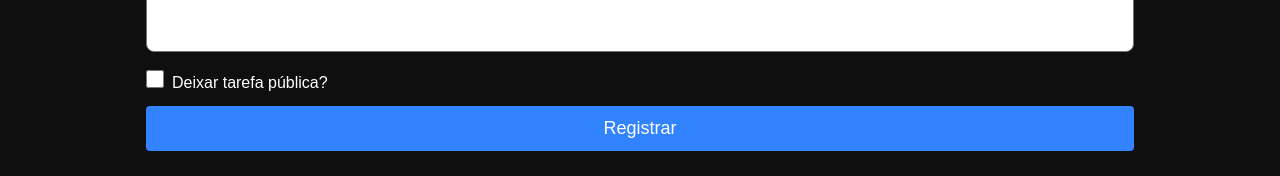
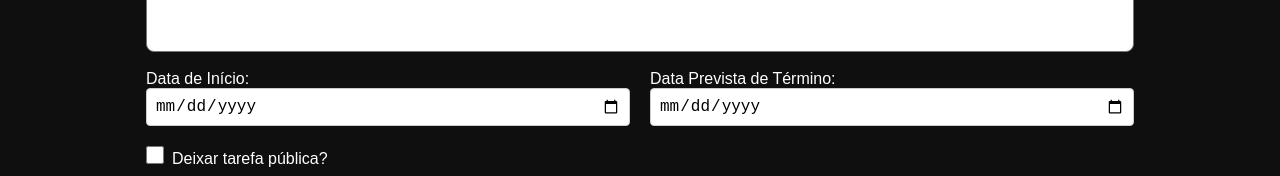
Before and after one commit to CristianoSFMothe/TaskMaster, a Next.js app: page /dashboard in a window 1280 px wide. Shown: the part 278-454 px from the top of the page. Built offline with nearby package versions, Linux system fonts and the light colour scheme; no server answers; the database is empty; sample sign-in values are in the browser's storage.

Commit message:
refactor: Refatorações de melhoria

```diff
--- a/src/components/toast/customToast.tsx
+++ b/src/components/toast/customToast.tsx
@@ -24,6 +24,7 @@ export const CustomToast: React.FC<CustomToastProps> = ({ message, type }) => {
     progressStyle: {
       background: type === 'error' ? '#EA3140' : undefined,
     },
+    closeButton: false
   };
 
   switch (type) {
--- a/src/pages/_app.tsx
+++ b/src/pages/_app.tsx
@@ -3,14 +3,18 @@ import type { AppProps } from "next/app";
 import Header from "../components/header";
 import { SessionProvider } from "next-auth/react";
 import "react-toastify/dist/ReactToastify.css";
-import { ToastContainer } from "react-toastify";
+import { Slide, ToastContainer } from "react-toastify";
 
 const App = ({ Component, pageProps }: AppProps) => {
   return (
     <SessionProvider session={pageProps.session}>
       <Header />
       <Component {...pageProps} />
-      <ToastContainer />
+      <ToastContainer
+        transition={Slide}
+        closeOnClick={false}
+        style={{ userSelect: "none" }}
+      />
     </SessionProvider>
   );
 };
--- a/src/pages/dashboard/index.tsx
+++ b/src/pages/dashboard/index.tsx
@@ -47,6 +47,8 @@ const Dashboard = ({ user }: IHomeProps) => {
   const [currentTaskId, setCurrentTaskId] = useState<string | null>(null);
   const [isModalOpen, setIsModalOpen] = useState(false);
   const [taskToDelete, setTaskToDelete] = useState<string | null>(null);
+  const [startDate, setStartDate] = useState<string>("");
+  const [endDate, setEndDate] = useState<string>("");
 
   useEffect(() => {
     const loadTasks = async () => {
@@ -84,9 +86,9 @@ const Dashboard = ({ user }: IHomeProps) => {
   async function handleRegisterTask(event: FormEvent) {
     event.preventDefault();
 
-    if (input === "") {
+    if (input === "" || !startDate || !endDate) {
       CustomToast({
-        message: "O campo de tarefa está vazio!",
+        message: "Todos os campos devem ser preenchidos!",
         type: "error",
       });
       return;
@@ -98,6 +100,8 @@ const Dashboard = ({ user }: IHomeProps) => {
         await updateDoc(docRef, {
           task: input,
           public: publicTask,
+          startDate: new Date(startDate),
+          endDate: new Date(endDate),
         });
         CustomToast({
           message: "Tarefa atualizada com sucesso!",
@@ -111,6 +115,8 @@ const Dashboard = ({ user }: IHomeProps) => {
           created: new Date(),
           user: user?.email,
           public: publicTask,
+          startDate: new Date(startDate),
+          endDate: new Date(endDate),
         });
         CustomToast({
           message: "Tarefa registrada com sucesso!",
@@ -120,6 +126,8 @@ const Dashboard = ({ user }: IHomeProps) => {
 
       setInput("");
       setPublicTask(false);
+      setStartDate("");
+      setEndDate("");
     } catch (err) {
       CustomToast({
         message: "Erro ao registrar a tarefa.",
@@ -222,6 +230,31 @@ const Dashboard = ({ user }: IHomeProps) => {
                 }
               />
 
+              <div className={`${styles.dateContainer} dateContainer`}>
+                <label>
+                  Data de Início:
+                  <input
+                    type="date"
+                    value={startDate}
+                    className="start-date"
+                    onChange={(event: ChangeEvent<HTMLInputElement>) =>
+                      setStartDate(event.target.value)
+                    }
+                  />
+                </label>
+                <label>
+                  Data Prevista de Término:
+                  <input
+                    type="date"
+                    value={endDate}
+                    className="end-date"
+                    onChange={(event: ChangeEvent<HTMLInputElement>) =>
+                      setEndDate(event.target.value)
+                    }
+                  />
+                </label>
+              </div>
+
               <div className={`${styles.checkboxArea} checkboxArea`}>
                 <input
                   type="checkbox"
@@ -259,6 +292,10 @@ const Dashboard = ({ user }: IHomeProps) => {
               {item.public && (
                 <div className={`${styles.tagContainer} tagContainer`}>
                   <label className={`${styles.tag} tag`}>PÚBLICO</label>
+
+                  <button className={`${styles.shareButton} shareButton`}>
+                    <FiShare2 size={12} color="#3183FF" />
+                  </button>
                 </div>
               )}
 
--- a/src/pages/dashboard/styles.module.css
+++ b/src/pages/dashboard/styles.module.css
@@ -164,3 +164,65 @@
 .taskContent p.completedTask {
   cursor: not-allowed;
 }
+
+.dateContainer {
+  display: flex;
+  flex-direction: column;
+  gap: 10px;
+  margin: 14px 0;
+}
+
+.dateContainer label {
+  display: flex;
+  flex-direction: column;
+  font-size: 1rem;
+  color: var(--text-color-primary);
+}
+
+.dateContainer input {
+  padding: 8px;
+  border-radius: 4px;
+  border: 1px solid #ccc;
+  font-size: 1rem;
+}
+
+.dateContainer {
+  display: flex;
+  flex-direction: column;
+  gap: 10px;
+  margin-bottom: 20px;
+}
+
+.dateContainer label {
+  display: flex;
+  flex-direction: column;
+  font-size: 1rem;
+  color: var(--text-color-primary);
+}
+
+.dateContainer input {
+  padding: 8px;
+  border-radius: 4px;
+  border: 1px solid #ccc;
+  font-size: 1rem;
+}
+
+@media (min-width: 1024px) {
+  .dateContainer {
+    flex-direction: row;
+    justify-content: space-between;
+  }
+
+  .dateContainer label {
+    flex: 1;
+    margin-right: 10px;
+  }
+
+  .dateContainer label:last-child {
+    margin-right: 0;
+  }
+
+  .dateContainer input {
+    width: 100%;
+  }
+}
--- a/styles/globals.css
+++ b/styles/globals.css
@@ -21,3 +21,11 @@
 html {
   font-family: "Robot", sans-serif;
 }
+
+.Toastify__toast-container {
+  user-select: none;
+}
+
+.Toastify__toast {
+  pointer-events: none;
+}
```
